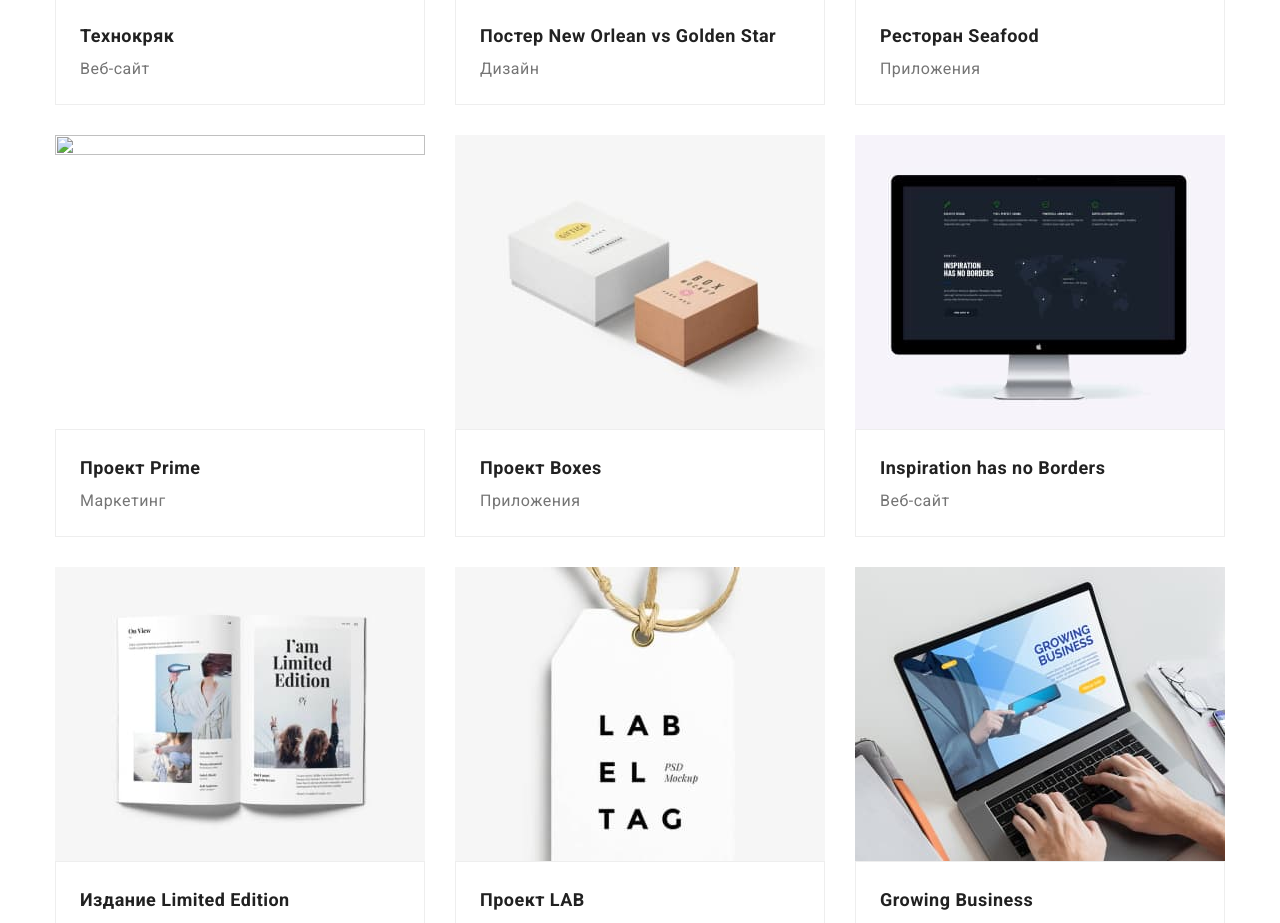
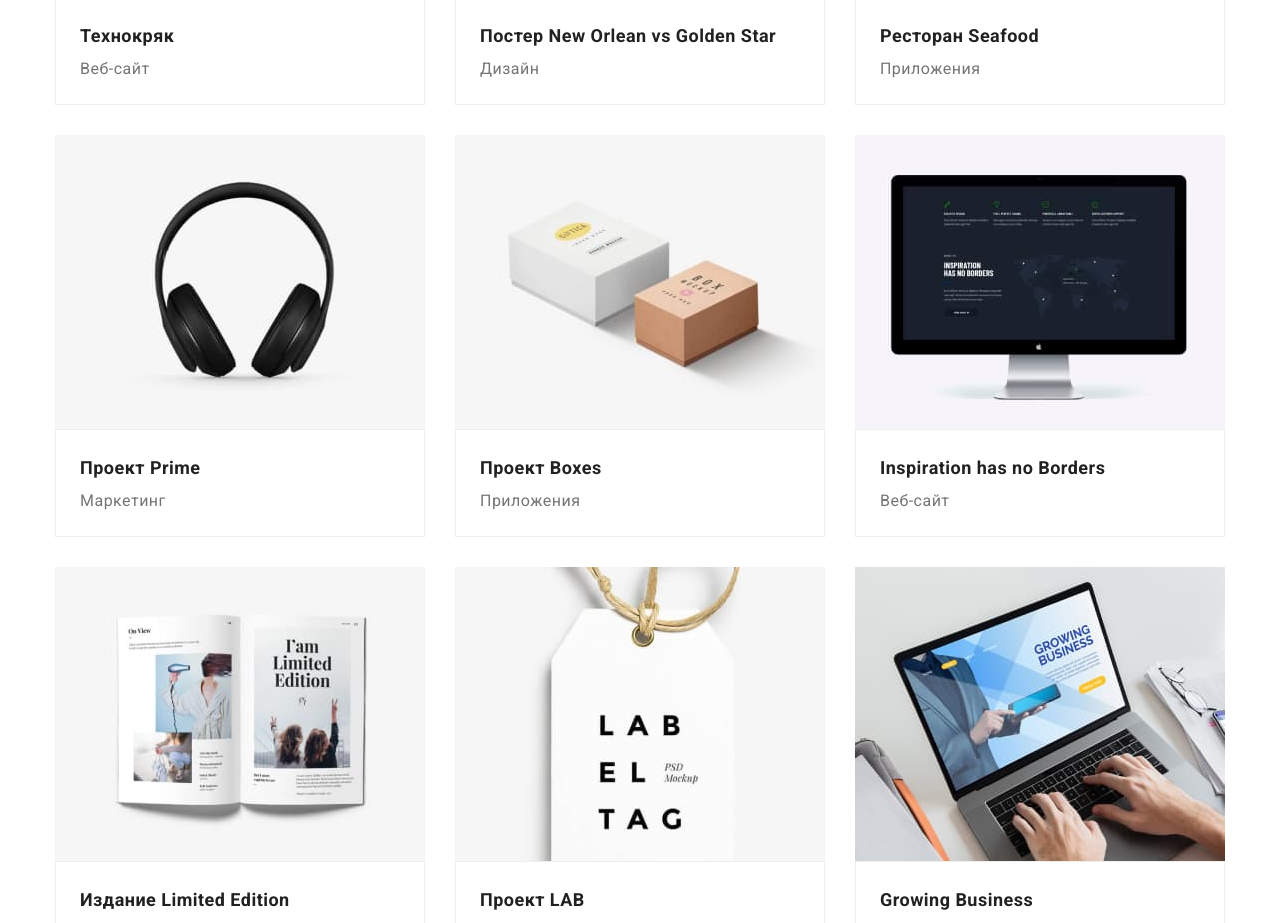
Before and after one commit to Romzess722/projeckt-04, a plain HTML site: page portfolio.html in a window 1280 px wide. Shown: the part 561-1484 px from the top of the page. Drawn offline with nearby package versions, Linux system fonts and the light colour scheme.

Commit message:
Update portfolio.html

```diff
--- a/portfolio.html
+++ b/portfolio.html
@@ -121,7 +121,7 @@
                     <a class="projeckts-link" href="#">
                         <div class="projeckts-item-wrap">
                             <div class="card-trumb">
-                                <img src="./images/" width="370" height="294" alt="">
+                                <img src="./images/Prime.jpg" width="370" height="294" alt="">
                             </div>
                             <p class="card-hover-text">
                                 Маркетинг – это деятельность, которая ставит своей целью получение прибыли с помощью удовлетворения потребностей
```
